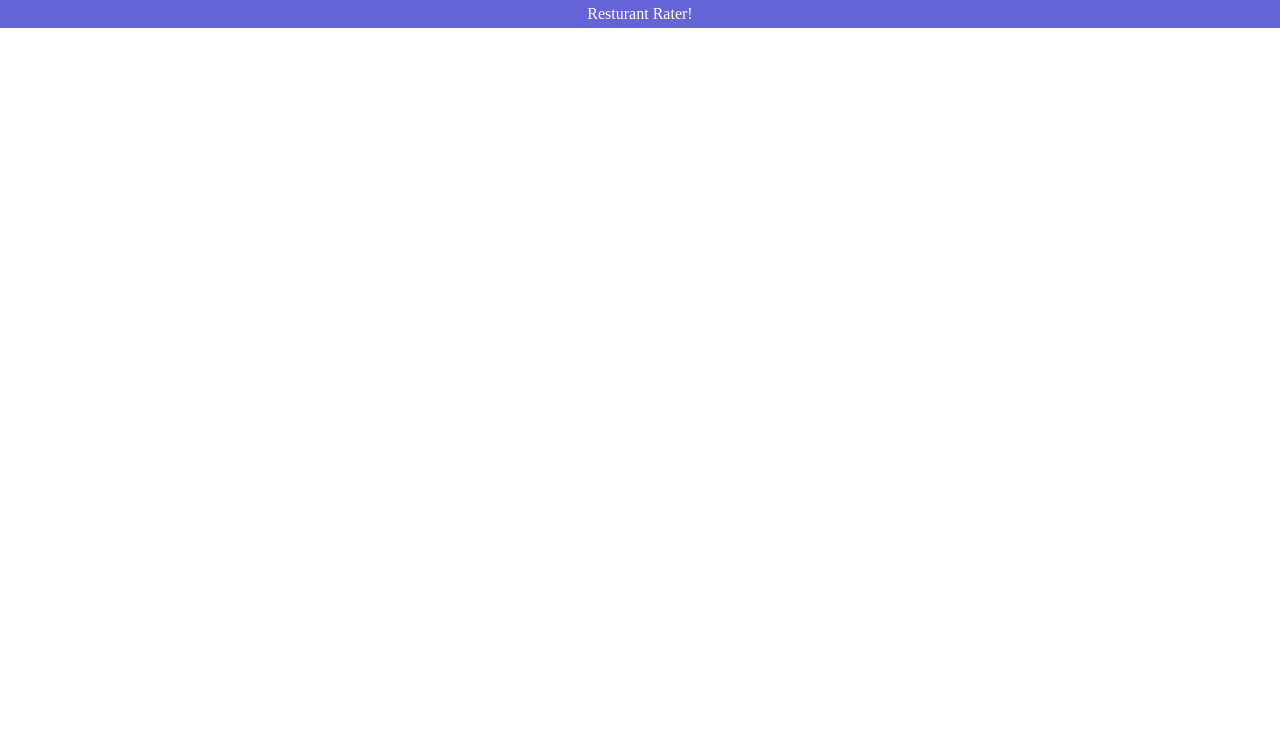
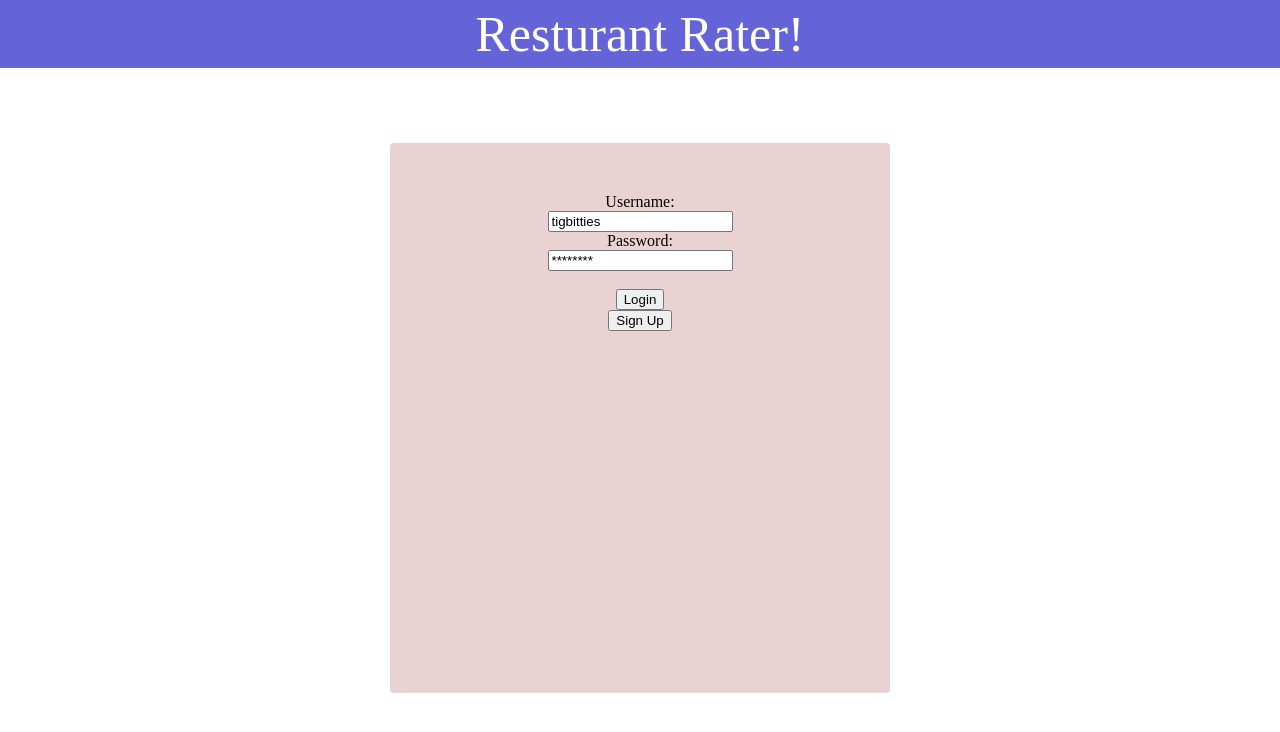
Before and after one commit to henrymontesanoiii/ReviewRater, a plain HTML site: page html/index.html in a window 1280 px wide. Drawn offline with Linux system fonts and the light colour scheme.

Commit message:
index.html/css updates
Added a login form to index.html. Also added some changes to the css file.

```diff
--- a/css/index.css
+++ b/css/index.css
@@ -2,9 +2,19 @@ html, body {
     padding: 0px;
     margin: 0px;
 }
-.container {
+.navbar {
+    font-size: 50px;
     text-align: center;
     color: white;
     background-color: rgb(100, 100, 216);
     padding: 5px;
 }
+#loginContainer {
+    background-color: rgb(235, 210, 210);
+    border-radius: .25rem;
+    text-align: center;
+    margin: 75px auto auto auto;
+    width: 500px;
+    height: 500px;
+    padding-top: 50px;
+}
--- a/html/index.html
+++ b/html/index.html
@@ -8,7 +8,17 @@
 </head>
 <body>
     <div class="container">
-        <nav>Resturant Rater!</nav>
+        <nav class="navbar">Resturant Rater!</nav>
+        <div id="loginContainer">
+            <form action="/action_page.php">
+                <label for="fname">Username:</label><br>
+                <input type="text" id="username" name="username" value="tigbitties"><br>
+                <label for="lname">Password:</label><br>
+                <input type="text" id="password" name="password" value="********"><br><br>
+                <input type="submit" value="Login">
+            </form>
+            <button>Sign Up</button>
+        </div>
     </div>
 
 </body>
```
